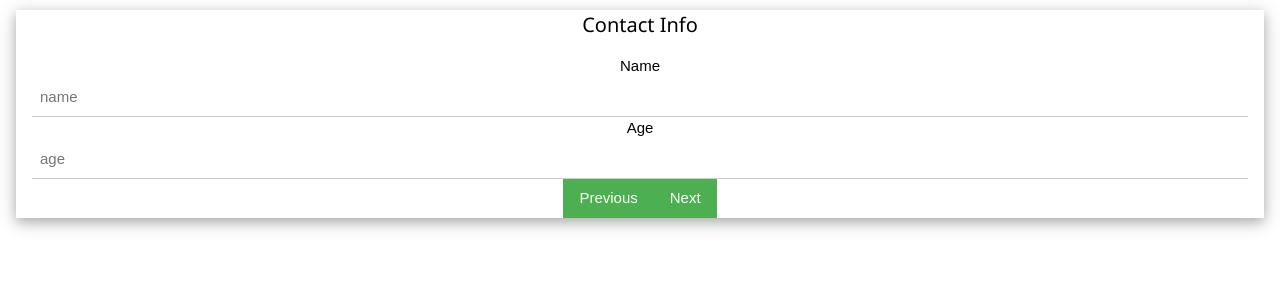
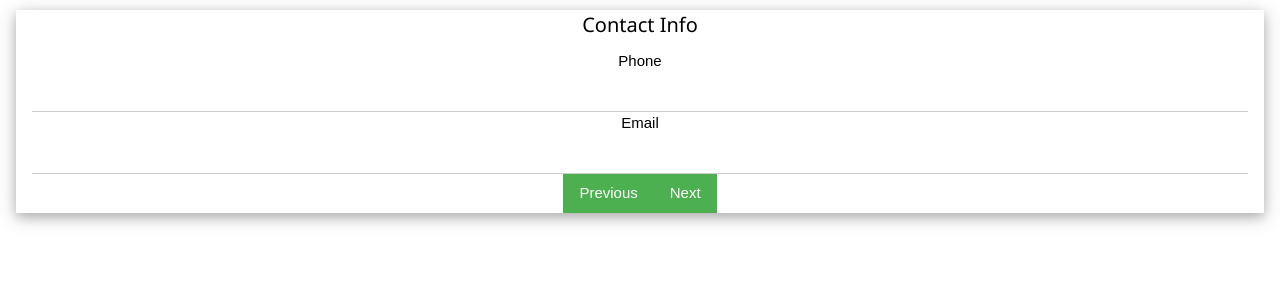
Before and after one commit to rschreck/multi-step-wizard, a React (Create React App) app: page /contact in a window 1280 px wide. Shown: the top 300 px of the page. Built offline with nearby package versions, Linux system fonts and the light colour scheme.

Commit message:
Contact Info

```diff
--- a/src/App.js
+++ b/src/App.js
@@ -1,5 +1,4 @@
 import "./App.css";
-import { createContext, useContext } from "react";
 
 import { BrowserRouter as Router, Routes, Route } from "react-router-dom";
 import { ContactInfo } from "./Components/ContactInfo";
@@ -8,12 +7,8 @@ import { AddressInfo } from "./Components/AddressInfo";
 import { StepWizard } from "./Components/StepWizard";
 
 function App() {
-  const AppStateContext = createContext({});
-  //maybe no need to use context
-  const context = useContext(AppStateContext);
   return (
     <div className="App">
-      <AppStateContext.Provider value={""}>
       <Router>
         <Routes>
           <Route path="/" element={<StepWizard />} />
@@ -22,7 +17,6 @@ function App() {
           <Route path="/address" element={<AddressInfo />} />
         </Routes>
       </Router>
-      </AppStateContext.Provider>
     </div>
   );
 }
--- a/src/Components/ContactInfo.jsx
+++ b/src/Components/ContactInfo.jsx
@@ -1,6 +1,5 @@
-import React, { useReducer, useState } from "react";
+import React, { useReducer, useState, useEffect } from "react";
 import { useNavigate } from "react-router-dom";
-import { StepWizard } from "./StepWizard";
 
 const formReducer = (state, event) => {
   return {
@@ -16,102 +15,144 @@ function ContactInfo() {
     formReducer,
     JSON.parse(initialData) || {}
   );
-  const [errorData, setErrorData] = useState([]);
+  const [errors, setErrors] = useState({});
 
-  const validate = (value, type = "name") => {
+  function validatePhoneNumber(phoneNumber) {
+    // Check if the phone number is empty
+    if (phoneNumber === "") {
+      return false;
+    }
+
+    // Check if the phone number is 10 digits long
+    if (phoneNumber.length !== 10) {
+      return false;
+    }
+
+    // Check if the phone number starts with a 1
+    if (phoneNumber.charAt(0) !== "1") {
+      return false;
+    }
+
+    // Check if the phone number contains only digits
+    for (var i = 0; i < phoneNumber.length; i++) {
+      if (isNaN(phoneNumber.charAt(i))) {
+        return false;
+      }
+    }
+
+    // The phone number is valid
+    return true;
+  }
+
+  const validateEmail = (email) => {
+    return email.match(
+      /^(([^<>()[\]\\.,;:\s@\"]+(\.[^<>()[\]\\.,;:\s@\"]+)*)|(\".+\"))@((\[[0-9]{1,3}\.[0-9]{1,3}\.[0-9]{1,3}\.[0-9]{1,3}\])|(([a-zA-Z\-0-9]+\.)+[a-zA-Z]{2,}))$/
+    );
+  };
+
+  const validate = (value, type = "phone") => {
     const errMessage = `Incorrect ${type}`;
+    let result = false;
     switch (type) {
-      case "name":
-        if (value.length <= 0 || value.length >= 50) {
-          setErrorData([...new Set([...errorData, errMessage])]);
+      case "phone":
+        if (validatePhoneNumber(value)) {
+          setErrors({ ...errors, [type]: errMessage });
         } else {
-          setErrorData([...errorData?.filter((e) => e !== errMessage)]);
+          setErrors({ ...errors, [type]: null });
+          result = true;
         }
         break;
-      case "age":
-        if (typeof value === "number" || parseInt(value) > 0) {
-          setErrorData([...errorData?.filter((e) => e !== errMessage)]);
+      case "email":
+        if (validateEmail(value)) {
+          setErrors({ ...errors, [type]: null });
+          result = true;
         } else {
-          setErrorData([...new Set([...errorData, errMessage])]);
+          setErrors({ ...errors, [type]: errMessage });
         }
         break;
       default:
         break;
     }
+    return result;
   };
 
-  const handleSubmit = (event) => {
-    setErrorData(null);
-    event.preventDefault();
-    localStorage.setItem("contact-info", JSON.stringify(formData));
-    navigate("/address");
+  const onSubmit = (e) => {
+    e.preventDefault();
+    const { phone, email, etc } = formData;
+    if (!phone) {
+      setErrors({ phone: "Please enter your phone" });
+    } else if (!email) {
+      setErrors({ email: "Please enter your email" });
+    } else {
+      navigate("/address");
+    }
   };
 
-  const btnPrevClick = (event) => {
-    navigate("/user");
-  };
-
+  useEffect(() => {
+    localStorage.setItem("contact-info", JSON.stringify(formData));
+  }, [formData]);
   return (
     <div className={"w3-container"}>
       <div className="w3-card-4">
         <h4>Contact Info</h4>
-        {/* <ul>
-          {Object.entries(formData).map(([name, value]) => (
-            <li key={name}>
-              <strong>{name}</strong>:{value.toString()}
-            </li>
-          ))}
-        </ul> */}
-        <p>{errorData}</p>
-
-        <form onSubmit={handleSubmit} className="w3-container">
-          {/* <fieldset> */}
+        <form onSubmit={onSubmit} className="w3-container">
           <div className="field">
-            <label className="label">Name </label>
+            <label className="label">Phone </label>
             <input
-              name="name"
-              placeholder="name"
+              type="tel"
+              id="phone"
+              pattern="[0-9]{3}-[0-9]{3}-[0-9]{4}"
+              name="phone"
+              required
               className="w3-input"
               onChange={(e) => {
                 setFormData(e);
-                validate(e.target.value, "name");
+                validatePhoneNumber(e.target.value);
               }}
-              value={formData.name || ""}
+              value={formData.phone || ""}
             />
           </div>
-          <div>
-            <label className="w3-label">Age </label>
+          <div className="field">
+            <label className="w3-label">Email </label>
             <input
               className="w3-input"
-              type="text"
-              name="age"
-              placeholder="age"
+              name="email"
+              type="email"
+              id="email"
+              size="30"
+              required
               onChange={(e) => {
                 setFormData(e);
-                validate(e.target.value, "age");
+                validate(e.target.value, "email");
               }}
-              value={formData.age || ""}
+              value={formData.email || ""}
             />
           </div>
-          {/* </fieldset> */}
           <button
             className={
-              errorData.length > 0 ? "w3-button w3-grey" : "w3-button w3-green"
+              errors.length > 0 ? "w3-button w3-grey" : "w3-button w3-green"
             }
-            onClick={btnPrevClick}
-            disabled={errorData.length > 0}
+            onClick={(e) => {
+              //go to User Info
+              console.log("Go to UserInfo");
+              navigate("/user");
+            }}
+            disabled={errors.length > 0 ? true : false}
           >
             Previous
           </button>
           <button
             className={
-              errorData.length > 0 ? "w3-button w3-grey" : "w3-button w3-green"
+              errors.length > 0 ? "w3-button w3-grey" : "w3-button w3-green"
             }
             type="submit"
-            disabled={errorData.length > 0}
+            disabled={errors.length > 0 ? true : false}
           >
             Next
           </button>
+
+          {errors.phone && <p>{errors.phone}</p>}
+          {errors.email && <p>{errors.email}</p>}
         </form>
       </div>
     </div>
```
Also changed, not shown: public/logo512.png (deleted). Lines whose indentation alone changed are shown as unchanged.
